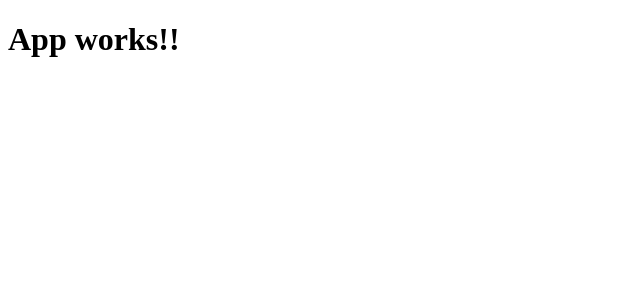
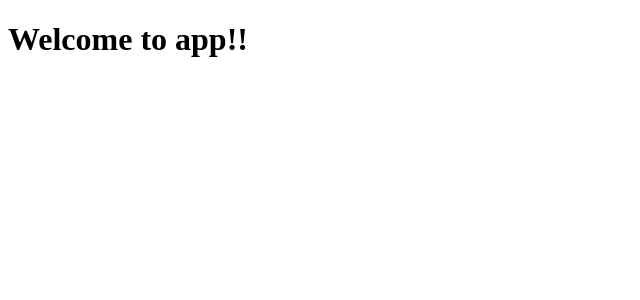
Before and after one commit to matthew-gordon/glasshouse_2, an Angular app: page / in a window 1280 px wide. Shown: the top 300 px of the page, without its empty margins (0-640 px from the left). Built offline with nearby package versions, Linux system fonts and the light colour scheme.

Commit message:
Connect express with angular

```diff
--- a/app.js
+++ b/app.js
@@ -28,6 +28,12 @@ app.use(bodyParser.urlencoded({ extended: false }));
 app.use(express.static(path.join(__dirname, 'dist')));
 
 app.use('/auth', auth);
+
+// For all GET requests, send back index.html
+// so that PathLocationStrategy can be used
+app.get('/*', (req, res) => {
+  res.sendFile(path.join(__dirname + '/dist/index.html'));
+});
 
 // error handlers
 
--- a/package.json
+++ b/package.json
@@ -4,6 +4,7 @@
   "license": "MIT",
   "scripts": {
     "ng": "ng",
+    "deploy": "git push origin master && git push heroku master",
     "start": "node ./src/server/server.js",
     "test": "NODE_ENV=test mocha && ng test",
     "lint": "ng lint",
--- a/src/app/app.component.html
+++ b/src/app/app.component.html
@@ -1 +1 @@
-<h1>App works!!</h1>
+<h1>Welcome to app!!</h1>
```
Also changed, not shown: 2 other files (tests, documents, lock files or other folders).
